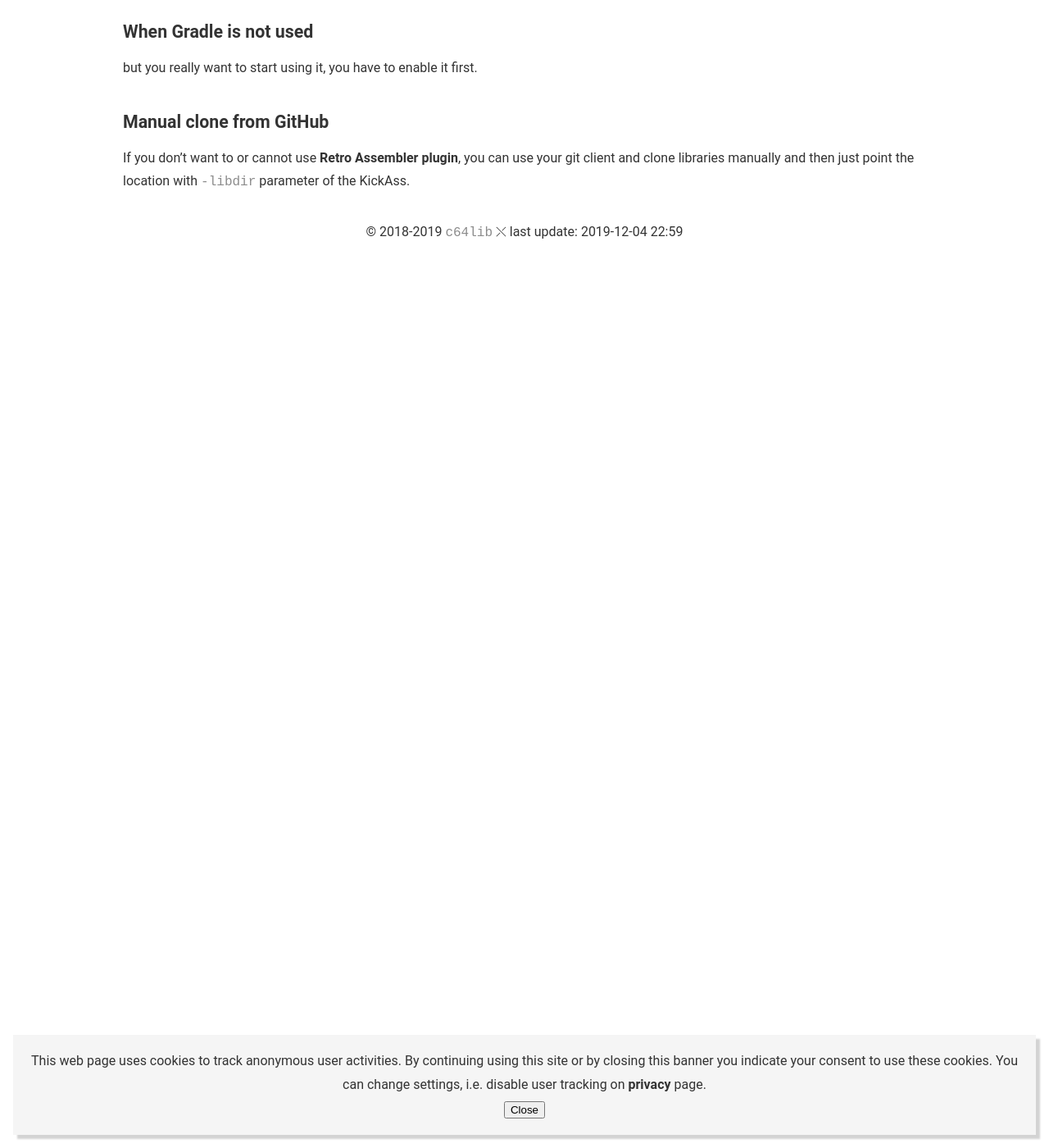
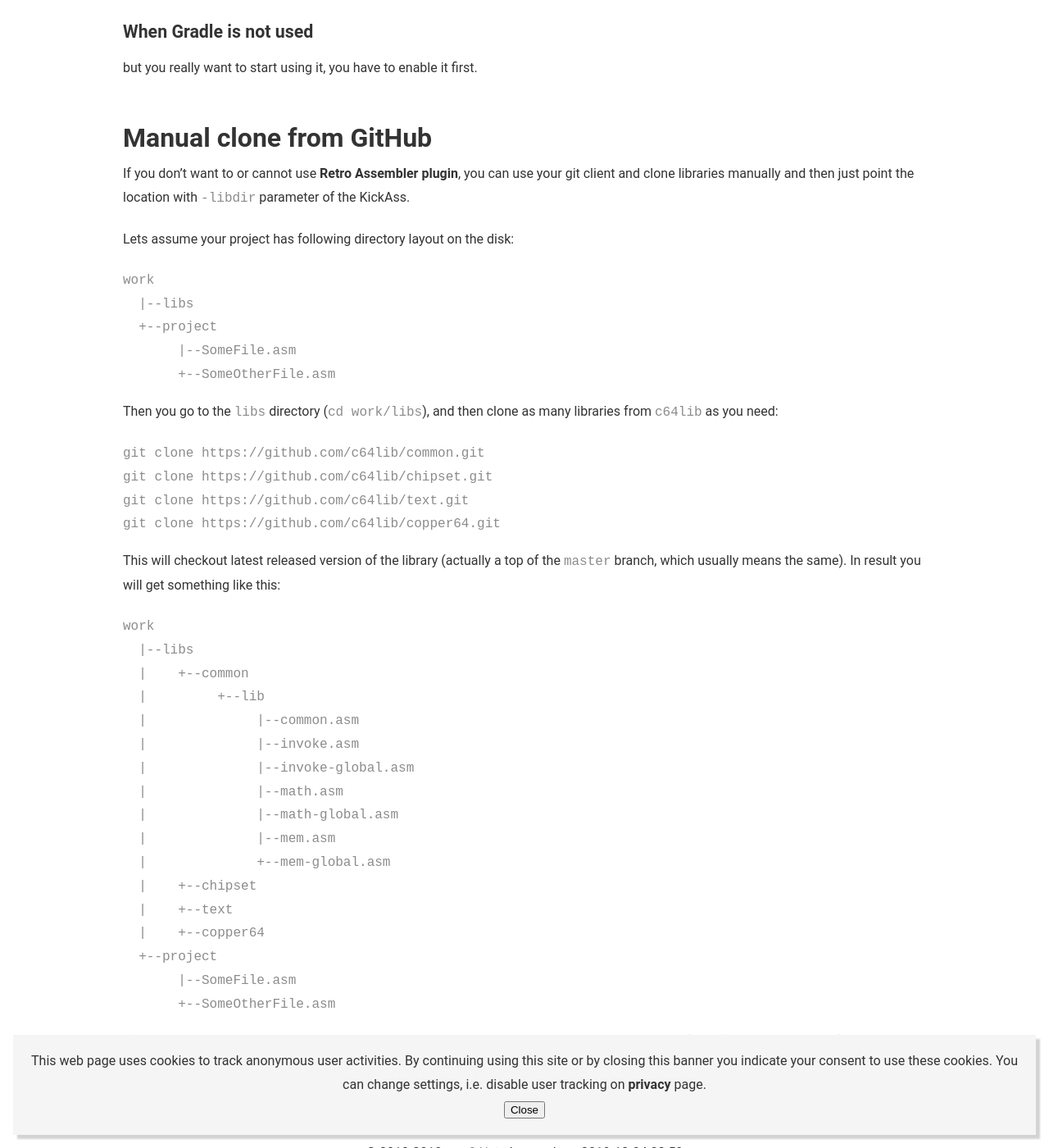
Before and after one commit to c64lib/docu, a Jekyll site: the page built from install.md, in a window 1280 px wide and 1400 px high, scrolled down 1797 px. Shown: the whole window at 82% size. Built offline with Jekyll 4.4.1, drawn with Linux system fonts in a browser that asks for light colours.

Commit message:
work on install guide

```diff
--- a/install.md
+++ b/install.md
@@ -74,10 +74,54 @@ The complete `gradle.build` will be following:
 ### When Gradle is not used
 but you really want to start using it, you have to enable it first.
 
-### Manual clone from GitHub
+## Manual clone from GitHub
 If you don't want to or cannot use [Retro Assembler plugin][ra], you can
 use your git client and clone libraries manually and then just point
 the location with `-libdir` parameter of the KickAss.
+
+Lets assume your project has following directory layout on the disk:
+
+    work
+      |--libs
+      +--project
+           |--SomeFile.asm
+           +--SomeOtherFile.asm
+
+Then you go to the `libs` directory (`cd work/libs`), and then clone
+as many libraries from `c64lib` as you need:
+
+    git clone https://github.com/c64lib/common.git
+    git clone https://github.com/c64lib/chipset.git
+    git clone https://github.com/c64lib/text.git
+    git clone https://github.com/c64lib/copper64.git
+
+This will checkout latest released version of the library (actually a
+top of the `master` branch, which usually means the same). In result
+you will get something like this:
+
+    work
+      |--libs
+      |    +--common
+      |         +--lib
+      |              |--common.asm
+      |              |--invoke.asm
+      |              |--invoke-global.asm
+      |              |--math.asm
+      |              |--math-global.asm
+      |              |--mem.asm
+      |              +--mem-global.asm
+      |    +--chipset
+      |    +--text
+      |    +--copper64
+      +--project
+           |--SomeFile.asm
+           +--SomeOtherFile.asm
+
+If you then specify `-libdir` parameter to the KickAss appropriately,
+you'll be able to use the libs (asm files in `lib` directory) with
+simple `#import` directive, i.e.:
+
+    #import "common/lib/math-global.asm"
 
 [gradle]: https://gradle.org/
 [kickass]: http://theweb.dk/KickAssembler/Main.html
```
Also changed, not shown: gradle-plugin.md (+1 -1 lines).
